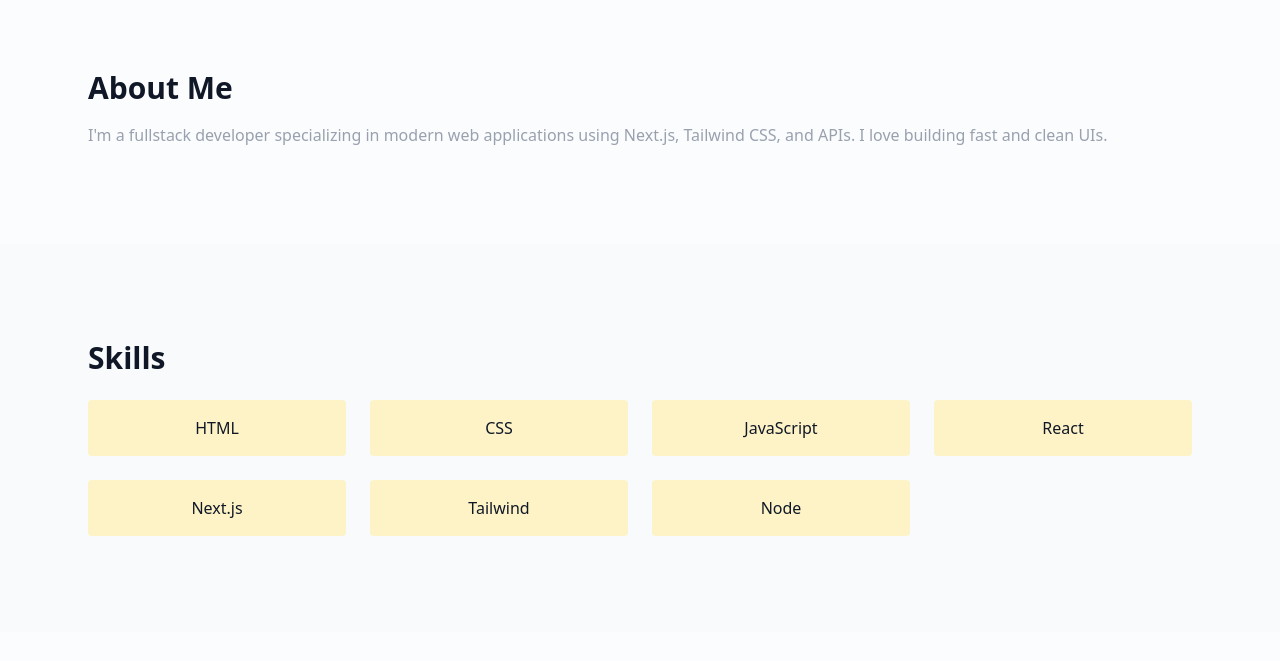
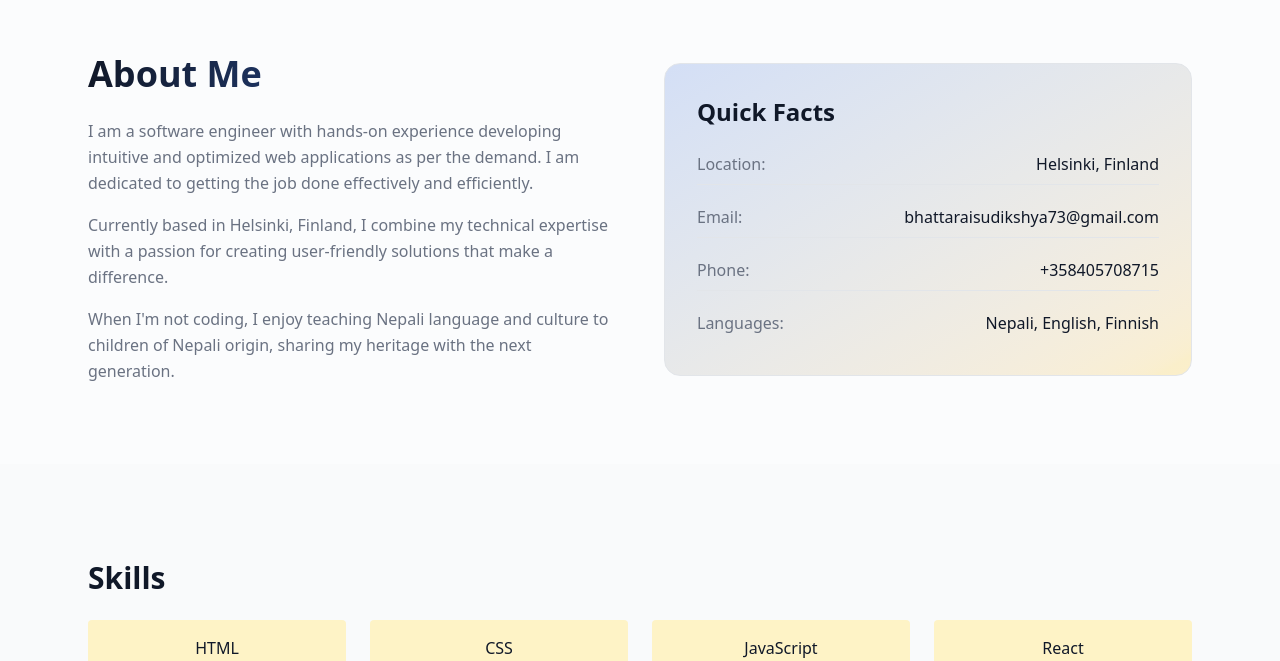
Before and after one commit to sudi-git/portfolio, a Next.js app: page / in a window 1280 px wide. Shown: the part 826-1487 px from the top of the page. Built offline with nearby package versions, Linux system fonts and the light colour scheme.

Commit message:
feat: updated short summary about my self

```diff
--- a/app/components/About.tsx
+++ b/app/components/About.tsx
@@ -1,11 +1,49 @@
 export default function About() {
   return (
-    <section id="about" className="py-24 max-w-6xl mx-auto px-6">
-      <h2 className="text-3xl font-bold mb-4">About Me</h2>
-      <p className="text-gray-400 leading-relaxed">
-        I'm a fullstack developer specializing in modern web applications
-        using Next.js, Tailwind CSS, and APIs. I love building fast and clean UIs.
-      </p>
+    <section id="about" className="py-20 max-w-6xl mx-auto px-6">
+      <div className="grid md:grid-cols-2 gap-12 items-center">
+        <div>
+          <h2 className="text-4xl font-bold mb-6 bg-gradient-to-r from-foreground to-primary bg-clip-text text-transparent">
+            About Me
+          </h2>
+          <div className="space-y-4 text-muted-foreground leading-relaxed">
+            <p>
+              I am a software engineer with hands-on experience developing intuitive and optimized web applications
+              as per the demand. I am dedicated to getting the job done effectively and efficiently.
+            </p>
+            <p>
+              Currently based in Helsinki, Finland, I combine my technical expertise with a passion for creating
+              user-friendly solutions that make a difference.
+            </p>
+            <p>
+              When I'm not coding, I enjoy teaching Nepali language and culture to children of Nepali origin,
+              sharing my heritage with the next generation.
+            </p>
+          </div>
+        </div>
+
+        <div className="bg-gradient-to-br from-primary/20 to-chart-3/20 rounded-2xl p-8 border border-border">
+          <h3 className="text-2xl font-bold mb-4 text-foreground">Quick Facts</h3>
+          <div className="space-y-3">
+            <div className="flex justify-between py-2 border-b border-border">
+              <span className="text-muted-foreground">Location:</span>
+              <span className="font-medium">Helsinki, Finland</span>
+            </div>
+            <div className="flex justify-between py-2 border-b border-border">
+              <span className="text-muted-foreground">Email:</span>
+              <span className="font-medium">bhattaraisudikshya73@gmail.com</span>
+            </div>
+            <div className="flex justify-between py-2 border-b border-border">
+              <span className="text-muted-foreground">Phone:</span>
+              <span className="font-medium">+358405708715</span>
+            </div>
+            <div className="flex justify-between py-2">
+              <span className="text-muted-foreground">Languages:</span>
+              <span className="font-medium">Nepali, English, Finnish</span>
+            </div>
+          </div>
+        </div>
+      </div>
     </section>
   );
 }
```
